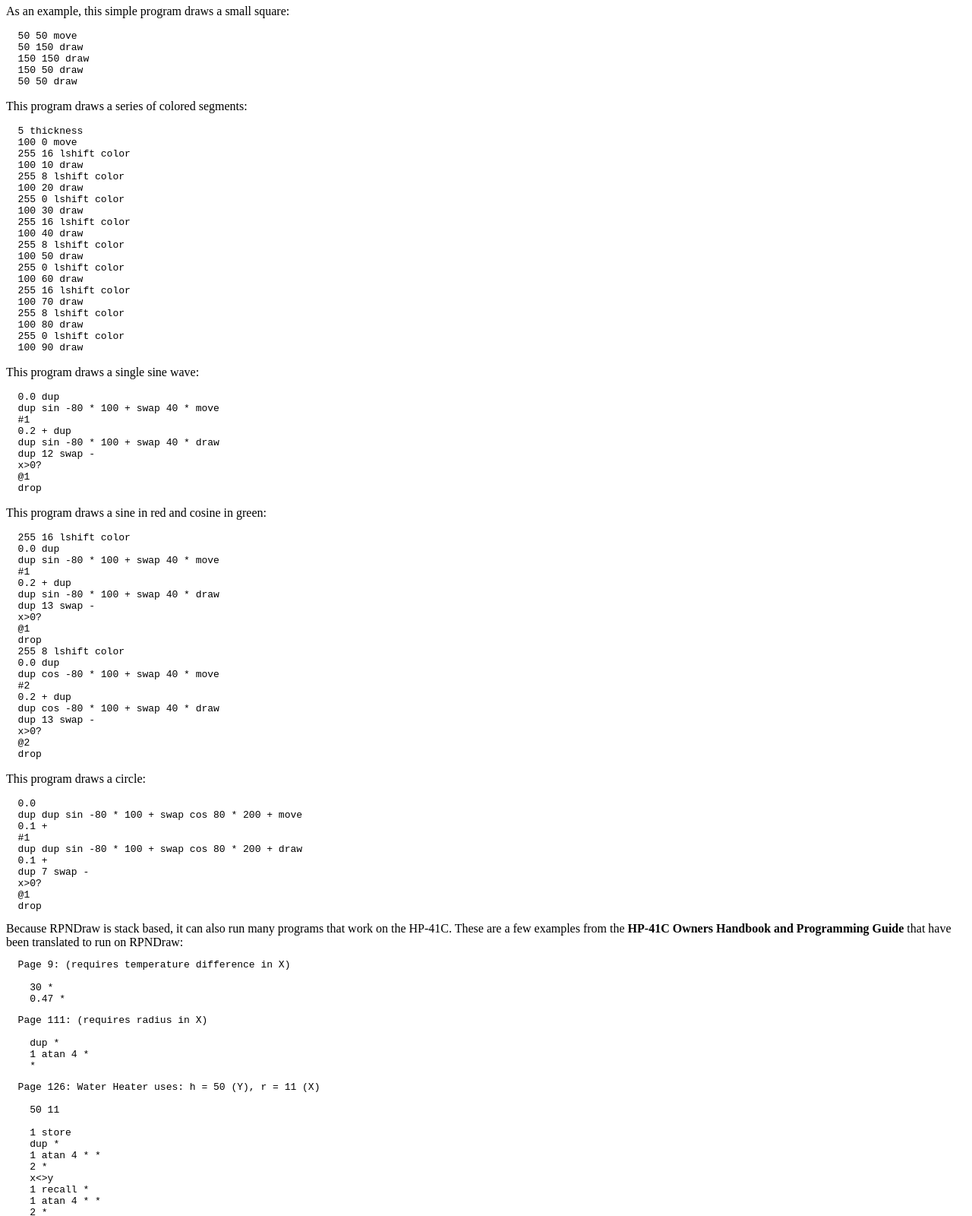
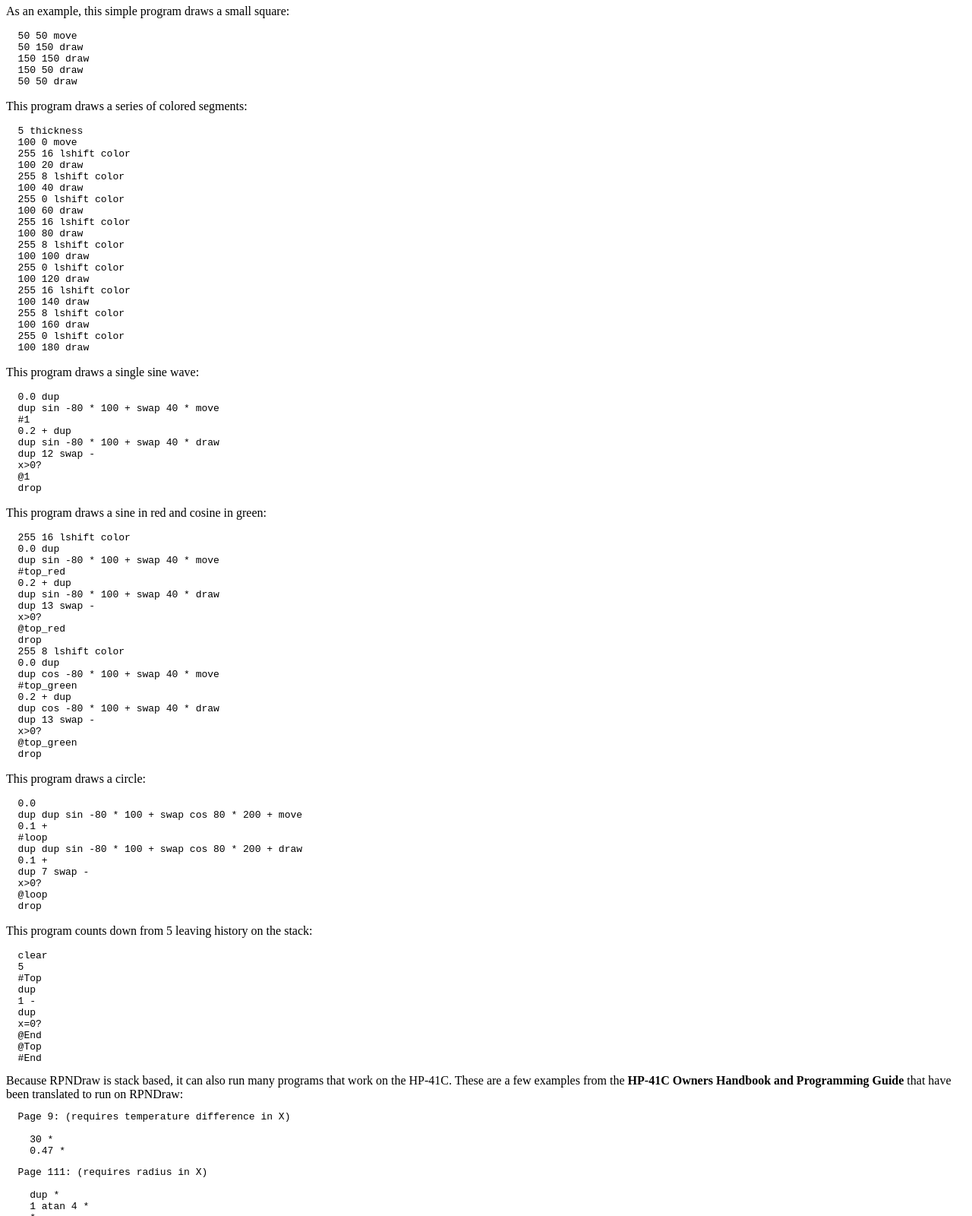
Before and after one commit to BobKuczewski/RPNDraw, a plain HTML site: page index.html in a window 1280 px wide. Shown: the part 608-2208 px from the top of the page at 76% size. Drawn offline with Linux system fonts and the light colour scheme.

Commit message:
Handle upper and lower case labels, and improved examples
Earlier versions were unable to handle upper case labels because all
instructions were converted to lower case for matching. This version
preserves the case in labels (#) and jumps (@). The examples were
improved to use better labels.

```diff
--- a/index.html
+++ b/index.html
@@ -759,7 +759,10 @@ function IDX_run_step() {
 function IDX_step() {
   IDX_enter_if_input();
   if (next_inst<instructions.length) {
-    var instr = instructions[next_inst].trim().toLowerCase();
+    var instr = instructions[next_inst].trim();
+    if ( (instr[0] != "#") && (instr[0] != "@") ) {
+      instr = instr.toLowerCase();
+    }
     // window.alert ( "" + next_inst + ": " + instr + ", X: " + IDX_stack[0] + ", Y: " + IDX_stack[1] + ", Z: " + IDX_stack[2] + ", T: " + IDX_stack[3]);
     // window.alert ( "" + next_inst + ": " + instr + ", " + IDX_get_stack_str() );
 
@@ -778,7 +781,7 @@ function IDX_step() {
         if ( instructions[j].trim() != label ) {
           // Search again from the start
           j=0;
-          while ( (j < next_inst) && (instructions[j].trim() != label) ) {
+          while ( (j < instructions.length) && (instructions[j].trim() != label) ) {
             j = j + 1;
           }
         }
@@ -1271,23 +1274,23 @@ The language is not complete at this time.</p>
   5 thickness
   100 0 move
   255 16 lshift color
-  100 10 draw
+  100 20 draw
   255 8 lshift color
-  100 20 draw
-  255 0 lshift color
-  100 30 draw
-  255 16 lshift color
   100 40 draw
-  255 8 lshift color
-  100 50 draw
   255 0 lshift color
   100 60 draw
   255 16 lshift color
-  100 70 draw
+  100 80 draw
   255 8 lshift color
-  100 80 draw
+  100 100 draw
   255 0 lshift color
-  100 90 draw
+  100 120 draw
+  255 16 lshift color
+  100 140 draw
+  255 8 lshift color
+  100 160 draw
+  255 0 lshift color
+  100 180 draw
 </pre>
 
 <p>This program draws a single sine wave:</p>
@@ -1310,22 +1313,22 @@ The language is not complete at this time.</p>
   255 16 lshift color
   0.0 dup
   dup sin -80 * 100 + swap 40 * move
-  #1
+  #top_red
   0.2 + dup
   dup sin -80 * 100 + swap 40 * draw
   dup 13 swap -
   x>0?
-  @1
+  @top_red
   drop
   255 8 lshift color
   0.0 dup
   dup cos -80 * 100 + swap 40 * move
-  #2
+  #top_green
   0.2 + dup
   dup cos -80 * 100 + swap 40 * draw
   dup 13 swap -
   x>0?
-  @2
+  @top_green
   drop
 </pre>
 
@@ -1335,14 +1338,30 @@ The language is not complete at this time.</p>
   0.0
   dup dup sin -80 * 100 + swap cos 80 * 200 + move
   0.1 +
-  #1
+  #loop
   dup dup sin -80 * 100 + swap cos 80 * 200 + draw
   0.1 +
   dup 7 swap -
   x>0?
-  @1
+  @loop
   drop
 </pre>
+
+<p>This program counts down from 5 leaving history on the stack:</p>
+
+<pre>
+  clear
+  5
+  #Top
+  dup
+  1 -
+  dup
+  x=0?
+  @End
+  @Top
+  #End
+</pre>
+
 
 Because RPNDraw is stack based, it can also run many programs
 that work on the HP-41C. These are a few examples from the
```
